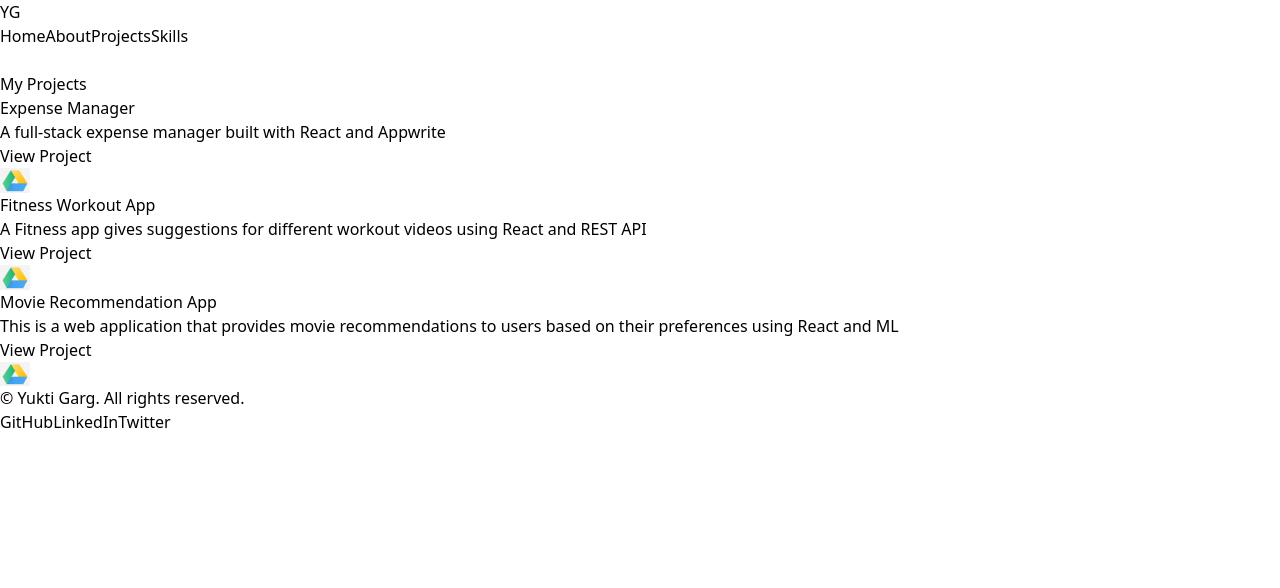
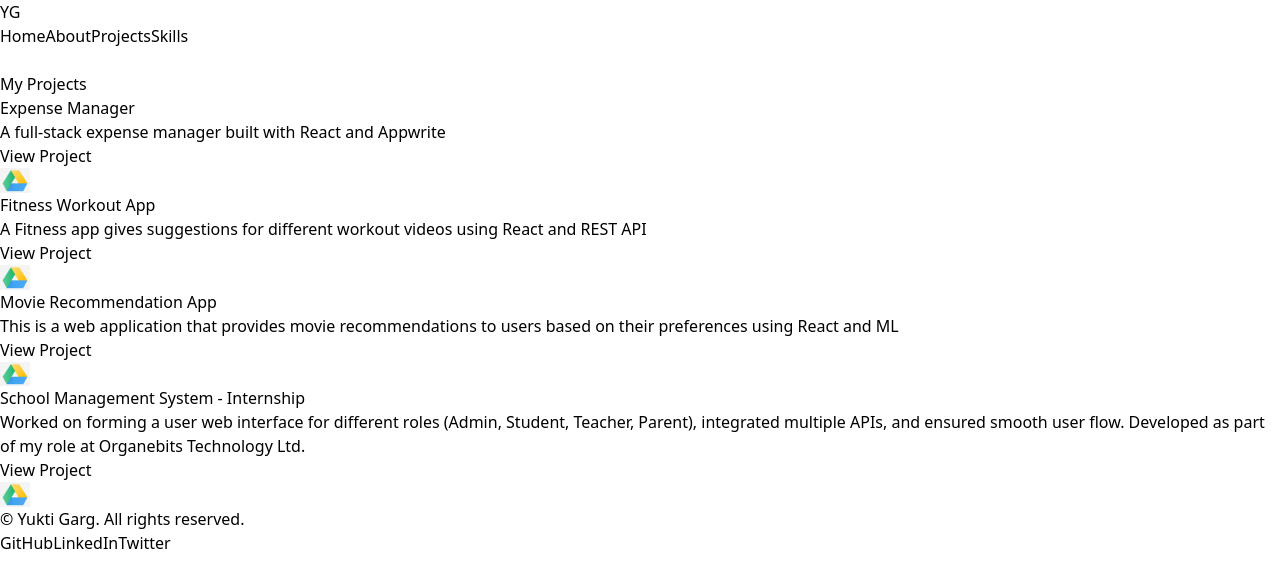
Before and after one commit to YukiP7/My_portfolio, a React (Vite) app: page /projects in a window 1280 px wide. Shown: the top 588 px of the page. Built offline with nearby package versions, Linux system fonts and the light colour scheme.

Commit message:
change in projects

```diff
--- a/src/components/Projects.jsx
+++ b/src/components/Projects.jsx
@@ -22,6 +22,12 @@ const Projects = () => {
       url:'https://github.com/YukiP7/Task2-grp-6' ,
       drive_link : 'https://drive.google.com/file/d/1TbaQsqqdqL-ZG1rHVRfFctCb3FdtLwnt/view?usp=sharing'
     },
+    { id: 4,
+      title: 'School Management System - Internship',
+      description: "Worked on forming a user web interface for different roles (Admin, Student, Teacher, Parent), integrated multiple APIs, and ensured smooth user flow. Developed as part of my role at Organebits Technology Ltd.",
+      url: '',
+      drive_link: ''
+    }
   ];
 
   return (
--- a/src/components/Skills.jsx
+++ b/src/components/Skills.jsx
@@ -2,7 +2,7 @@ import React from 'react';
 import { motion } from 'framer-motion';
 
 const Skills = () => {
-  const skills = ['HTML', 'CSS', 'JavaScript', 'React', 'Tailwind CSS', 'Node.js', 'Git', 'Responsive Design'];
+  const skills = ['HTML', 'CSS', 'JavaScript', 'React', 'Tailwind CSS', 'Node.js', 'Git', 'Responsive Design' , 'API Intgeration' , 'Java' , 'Python' , 'Pandas' , 'Numpy' , 'MatplotLib' , 'Feature Engineering' , 'Data Cleaning' , 'Exploratory Data Analysis' , 'SQL Database'];
 
   return (
     <div className="min-h-screen bg-gray-900 text-white flex items-center px-3">
```
